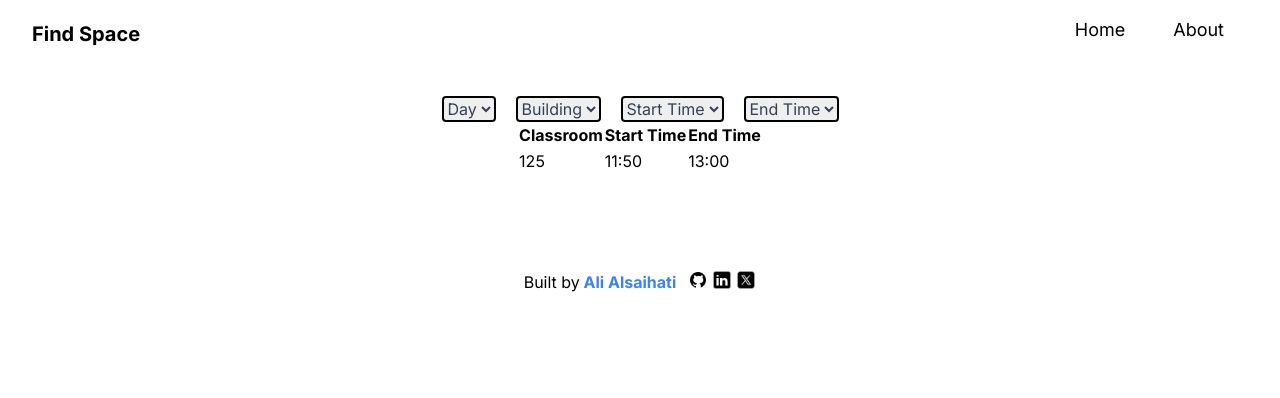
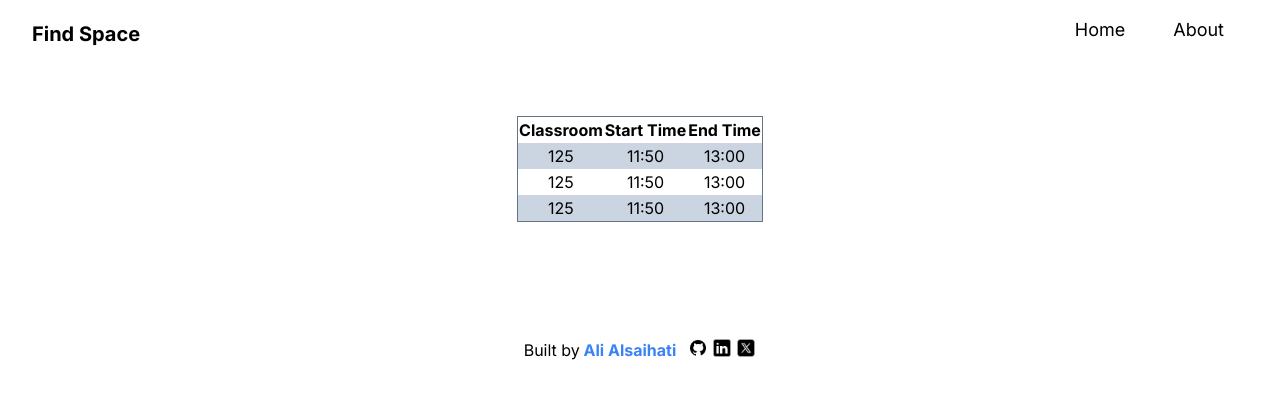
Before and after one commit to Ali-SWE/find-space, a Next.js app: page / in a window 1280 px wide. Shown: the top 398 px of the page. Built offline with nearby package versions, Linux system fonts and the light colour scheme.

Commit message:
web scraping tries

```diff
--- a/app/components/Table.tsx
+++ b/app/components/Table.tsx
@@ -1,12 +1,13 @@
 import { table } from "console";
 import React from "react";
+import Footer from "./Footer";
 
 
 const Table: React.FC = () =>{
     return(
-        <table>
+        <table className="text-center border border-slate-500 rounded  ">
             <thead>
-                <tr>
+                <tr className="p-10">
                     <th>Classroom</th>
                     <th>Start Time</th>
                     <th>End Time</th>
@@ -14,11 +15,22 @@ const Table: React.FC = () =>{
             </thead>
 
             <tbody>
-                <tr>
+            <tr className="bg-slate-300">
                     <td>125</td>
                     <td>11:50</td>
                     <td>13:00</td>
                 </tr>
+                <tr className="">
+                    <td>125</td>
+                    <td>11:50</td>
+                    <td>13:00</td>
+                </tr>
+                <tr className="bg-slate-300">
+                    <td>125</td>
+                    <td>11:50</td>
+                    <td>13:00</td>
+                </tr>
+
 
             </tbody>
 
--- a/app/generateHoursList.ts
+++ /dev/null
@@ -1,10 +0,0 @@
-function generateHoursList(): string[] {
-  const hours: string[] = [];
-    for (let i = 7; i < 22; i++) {
-      const formattedHour = i.toString().padStart(2, '0');
-      hours.push(formattedHour + ':00');
-    }
-  return hours;
-}
-
-export default generateHoursList;
--- a/app/page.tsx
+++ b/app/page.tsx
@@ -1,9 +1,9 @@
 import Table from "./components/Table";
-import generateHoursList from "./generateHoursList";
+import {generateHoursList, fetchData} from "./utils";
 
 const buildings = [3,4,5,11,14,22,24,59,63]
 const hoursList = generateHoursList()
-
+fetchData()
 const selectData = [
   {
     nameAndId:"select-day",
@@ -32,8 +32,8 @@ const selectData = [
 
 export default function Home() {
   return (
-    <div className="flex flex-col items-center justify-between p-24">
-      <div className="flex gap-5">
+    <div className="flex flex-col items-center justify-between p-24 mt-5 mb-5">
+      {/* <div className="flex gap-5 mb-10">
       {
         selectData.map(data =>(
           <div className="flex flex-row gap-3">
@@ -48,8 +48,9 @@ export default function Home() {
           </div>
         ))
       }
-      </div>
+      </div> */}
       <Table/>
+
     </div>
   );
 }
--- /dev/null
+++ b/app/utils.ts
@@ -0,0 +1,50 @@
+// import puppeteer from 'puppeteer';
+
+export const fetchData = async() => {
+  console.log("hi")
+  const URL = "https://registrar.kfupm.edu.sa/course-offerings"
+  const TERM = "232"
+
+  // const browser = await puppeteer.launch();
+  // const page = await browser.newPage();
+  // await page.goto(url);
+
+  // // Click a button
+  // await page.click('#button-id');
+
+  // // Select an option from a select element
+  // await page.select('#select-element-id', 'option-value');
+
+  // await browser.close();
+
+
+
+
+
+  // const { data } = await axios.get(URL);
+
+
+  // axios.get(URL)
+  // .then(res =>{
+  //   const $ = cheerio.load(res);
+  //   console.log(res.data)
+  // }).catch(err =>{
+  //   console.log(err)
+  // })
+
+
+}
+
+
+
+
+
+// This function generate list of hours
+export function generateHoursList(): string[] {
+  const hours: string[] = [];
+    for (let i = 7; i < 22; i++) {
+      const formattedHour = i.toString().padStart(2, '0');
+      hours.push(formattedHour + ':00');
+    }
+  return hours;
+}
--- a/package.json
+++ b/package.json
@@ -9,6 +9,9 @@
     "lint": "next lint"
   },
   "dependencies": {
+    "axios": "^1.6.7",
+    "cheerio": "^1.0.0-rc.12",
+    "fs": "^0.0.1-security",
     "next": "14.1.0",
     "react": "^18",
     "react-dom": "^18",
```
Also changed, not shown: 1 other file (tests, documents, lock files or other folders).
